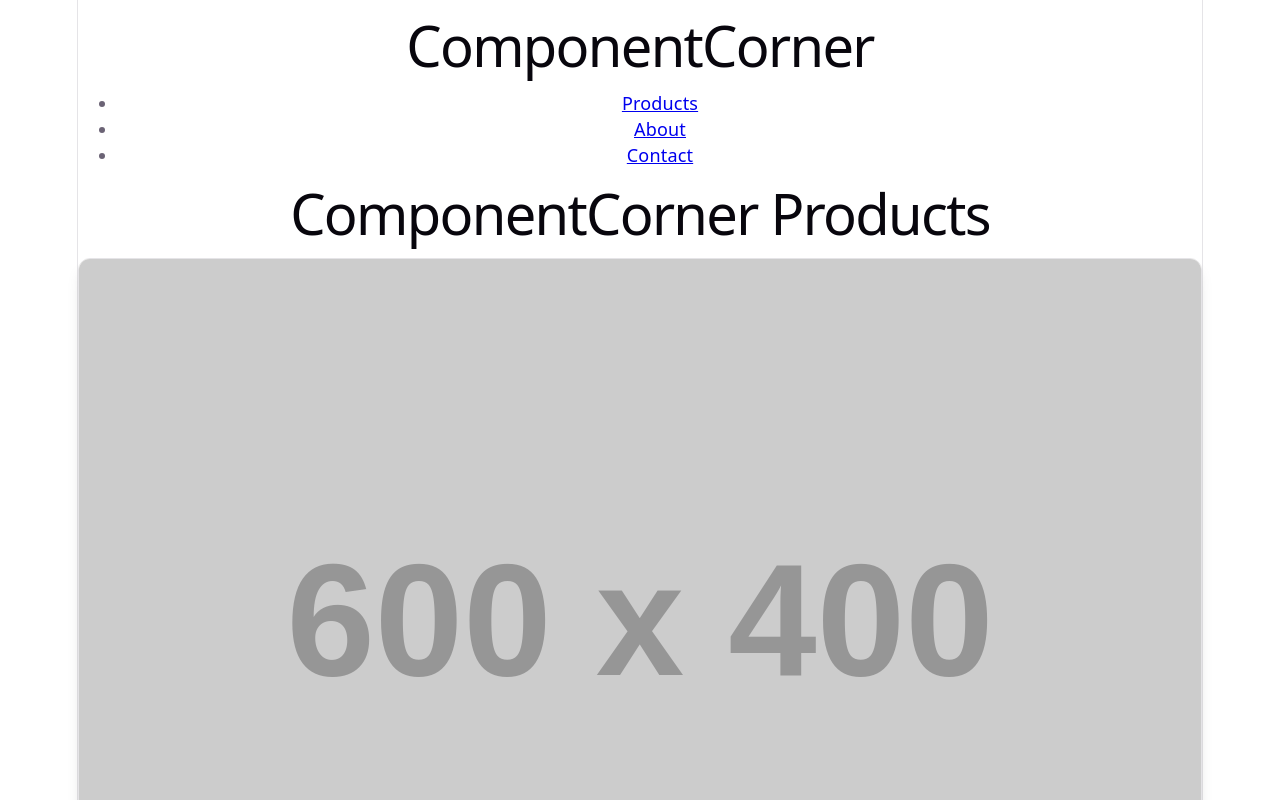
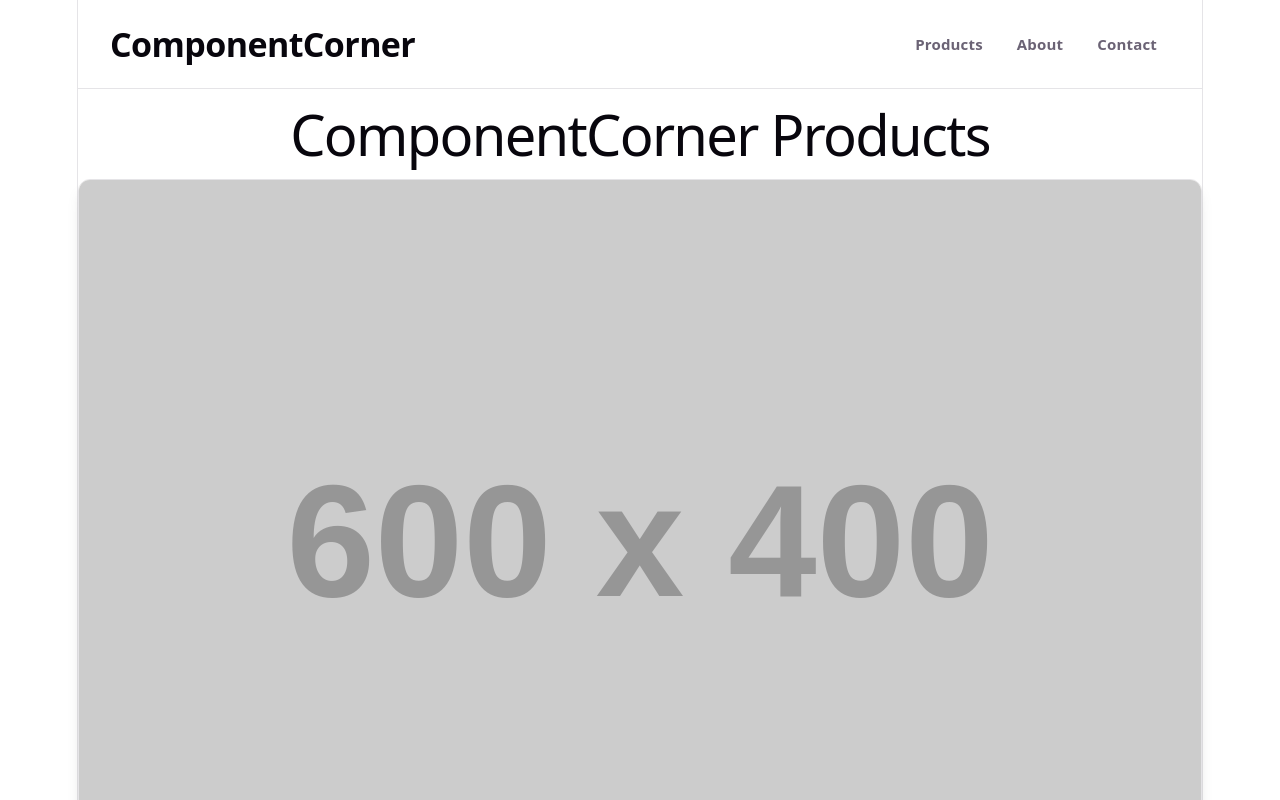
Before and after one commit to TLAllen662/AppDevIIAssignment2-TannerAllen, a React (Vite) app in the folder ComponentCorner/: page / in a window 1280 px wide. Shown: the top 800 px of the page. Built offline with nearby package versions, Linux system fonts and the light colour scheme.

Commit message:
feat: add Header component with styling and layout

```diff
--- /dev/null
+++ b/ComponentCorner/src/components/Header.css
@@ -0,0 +1,63 @@
+header {
+  display: flex;
+  align-items: center;
+  justify-content: space-between;
+  gap: 24px;
+  padding: 22px 32px;
+  border-bottom: 1px solid var(--border);
+  background: var(--bg);
+}
+
+header h1 {
+  margin: 0;
+  color: var(--text-h);
+  font-size: clamp(24px, 4vw, 34px);
+  font-weight: 700;
+  letter-spacing: -0.6px;
+}
+
+header nav ul {
+  display: flex;
+  align-items: center;
+  gap: 8px;
+  margin: 0;
+  padding: 0;
+  list-style: none;
+}
+
+header nav a {
+  display: inline-block;
+  padding: 8px 12px;
+  border: 1px solid transparent;
+  border-radius: 6px;
+  color: var(--text);
+  font-size: 15px;
+  font-weight: 600;
+  text-decoration: none;
+  transition: color 180ms ease, border-color 180ms ease, background 180ms ease;
+}
+
+header nav a:hover,
+header nav a:focus-visible {
+  border-color: var(--accent-border);
+  color: var(--accent);
+  background: var(--accent-bg);
+}
+
+header nav a:focus-visible {
+  outline: 2px solid var(--accent);
+  outline-offset: 2px;
+}
+
+@media (max-width: 600px) {
+  header {
+    align-items: flex-start;
+    flex-direction: column;
+    gap: 14px;
+    padding: 20px;
+  }
+
+  header nav ul {
+    flex-wrap: wrap;
+  }
+}
--- a/ComponentCorner/src/components/Header.jsx
+++ b/ComponentCorner/src/components/Header.jsx
@@ -1,3 +1,5 @@
+import './Header.css'
+
 function Header({ storeName }) {
   return (
     <header>
```
